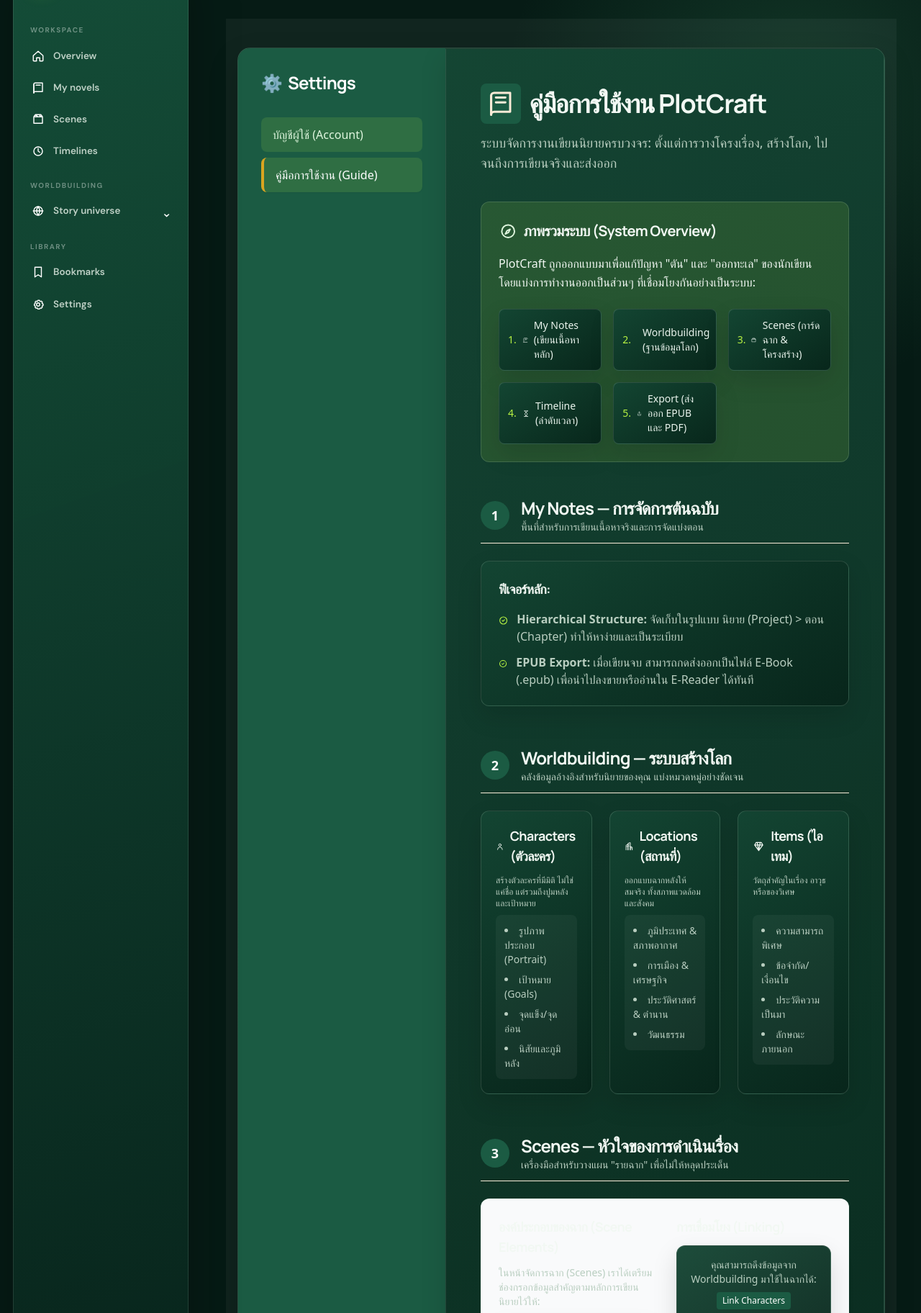
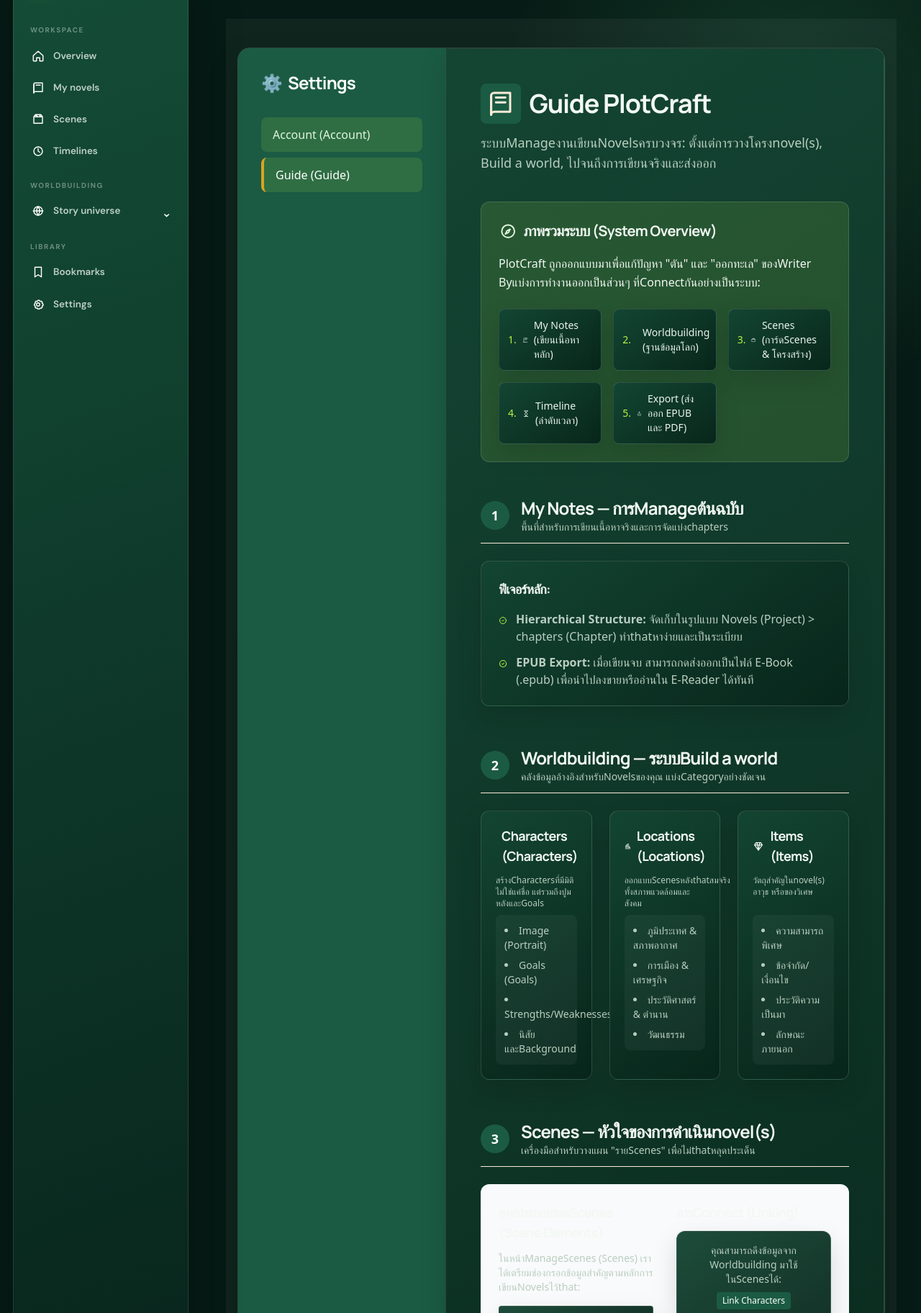
Before and after one commit to maythiya/plotcraft, a Django app: page /quickguide/ in a window 1280 px wide. Shown: the part 88-1912 px from the top of the page at 72% size. Run offline with Django 5.2, Linux system fonts and the light colour scheme; some libraries are stand-ins or nearby versions.

Commit message:
feat(i18n): translate interface copy to English

```diff
--- a/plotcraft/templates/Quickguide.html
+++ b/plotcraft/templates/Quickguide.html
@@ -16,12 +16,12 @@
         <ul class="space-y-2">
            <li>
                <a href="{% url 'plotcraft:profile' %}" class="block px-4 py-3 text-[#FAEBD7]/70 hover:bg-[#FAEBD7]/5 hover:text-white rounded-lg transition">
-                   บัญชีผู้ใช้ (Account)
+                   Account (Account)
                </a>
            </li>
            <li>
                <a href="{% url 'plotcraft:quickguide' %}" class="block px-4 py-3 bg-[#FAEBD7]/10 text-white rounded-lg font-medium border-l-4 border-[#DAA520] shadow-sm">
-                   คู่มือการใช้งาน (Guide)
+                   Guide (Guide)
                </a>
            </li>
         </ul>
@@ -30,7 +30,7 @@
       <div class="mt-8 pt-8 border-t border-[#FAEBD7]/10 space-y-4">
                         <a href="{% url 'plotcraft:landing' %}" class="flex items-center gap-2 text-[#FAEBD7]/70 hover:text-white transition px-4">
               <svg class="w-5 h-5" fill="none" stroke="currentColor" viewBox="0 0 24 24"><path stroke-linecap="round" stroke-linejoin="round" stroke-width="2" d="M17 16l4-4m0 0l-4-4m4 4H7m6 4v1a3 3 0 01-3 3H6a3 3 0 01-3-3V7a3 3 0 013-3h4a3 3 0 013 3v1"></path></svg>
-              ออกจากระบบ
+              Log out
           </a>
       </div>
     </div>
@@ -41,10 +41,10 @@
         <div class="mb-10">
             <h1 class="text-4xl font-bold text-[#2F4F4F] mb-3 flex items-center gap-3">
                 <span class="bg-[#2F4F4F] text-[#FAEBD7] p-2 rounded-lg"><svg aria-hidden="true" class="pc-icon" viewBox="0 0 24 24"><path d="M4 5.5A2.5 2.5 0 0 1 6.5 3H20v16H6.5A2.5 2.5 0 0 0 4 21.5z"/><path d="M4 5.5V21.5M8 7h8M8 11h8"/></svg></span>
-                คู่มือการใช้งาน PlotCraft
+                Guide PlotCraft
             </h1>
             <p class="text-gray-500 text-lg">
-                ระบบจัดการงานเขียนนิยายครบวงจร: ตั้งแต่การวางโครงเรื่อง, สร้างโลก, ไปจนถึงการเขียนจริงและส่งออก
+                ระบบManageงานเขียนNovelsครบวงจร: ตั้งแต่การวางโครงnovel(s), Build a world, ไปจนถึงการเขียนจริงและส่งออก
             </p>
         </div>
 
@@ -54,7 +54,7 @@
                 <h2 class="text-xl font-bold text-[#2F4F4F]">ภาพรวมระบบ (System Overview)</h2>
             </div>
             <p class="text-gray-700 mb-6 leading-relaxed">
-                PlotCraft ถูกออกแบบมาเพื่อแก้ปัญหา "ตัน" และ "ออกทะเล" ของนักเขียน โดยแบ่งการทำงานออกเป็นส่วนๆ ที่เชื่อมโยงกันอย่างเป็นระบบ:
+                PlotCraft ถูกออกแบบมาเพื่อแก้ปัญหา "ตัน" และ "ออกทะเล" ของWriter Byแบ่งการทำงานออกเป็นส่วนๆ ที่Connectกันอย่างเป็นระบบ:
             </p>
             <div class="grid grid-cols-1 md:grid-cols-2 lg:grid-cols-3 gap-4 text-sm font-medium text-[#2F4F4F]">
                 <div class="flex items-center gap-2 bg-white p-3 rounded-lg border border-[#2F4F4F]/10 shadow-sm">
@@ -64,7 +64,7 @@
                     <span class="text-[#DAA520]">2.</span> <svg aria-hidden="true" class="pc-icon" viewBox="0 0 24 24"><circle cx="12" cy="12" r="9"/><path d="M3 12h18M12 3a14 14 0 0 1 0 18M12 3a14 14 0 0 0 0 18"/></svg> Worldbuilding (ฐานข้อมูลโลก)
                 </div>
                 <div class="flex items-center gap-2 bg-white p-3 rounded-lg border border-[#2F4F4F]/10 shadow-sm">
-                    <span class="text-[#DAA520]">3.</span> <svg aria-hidden="true" class="pc-icon" viewBox="0 0 24 24"><path d="M4 7h16v12H4zM4 7l3-4h10l3 4M8 3l3 4M14 3l3 4"/></svg> Scenes (การ์ดฉาก & โครงสร้าง)
+                    <span class="text-[#DAA520]">3.</span> <svg aria-hidden="true" class="pc-icon" viewBox="0 0 24 24"><path d="M4 7h16v12H4zM4 7l3-4h10l3 4M8 3l3 4M14 3l3 4"/></svg> Scenes (การ์ดScenes & โครงสร้าง)
                 </div>
                 <div class="flex items-center gap-2 bg-white p-3 rounded-lg border border-[#2F4F4F]/10 shadow-sm">
                     <span class="text-[#DAA520]">4.</span> <svg aria-hidden="true" class="pc-icon" viewBox="0 0 24 24"><path d="M6 3h12M6 21h12M8 3c0 5 8 5 8 10s-8 5-8 8M16 3c0 5-8 5-8 10s8 5 8 8"/></svg> Timeline (ลำดับเวลา)
@@ -79,8 +79,8 @@
             <div class="flex items-center gap-4 mb-6 border-b border-[#FAEBD7] pb-3">
                 <div class="w-10 h-10 rounded-full bg-[#2F4F4F] flex items-center justify-center text-white font-bold text-lg">1</div>
                 <div>
-                    <h2 class="text-2xl font-bold text-[#2F4F4F]">My Notes — การจัดการต้นฉบับ</h2>
-                    <p class="text-sm text-gray-500">พื้นที่สำหรับการเขียนเนื้อหาจริงและการจัดแบ่งตอน</p>
+                    <h2 class="text-2xl font-bold text-[#2F4F4F]">My Notes — การManageต้นฉบับ</h2>
+                    <p class="text-sm text-gray-500">พื้นที่สำหรับการเขียนเนื้อหาจริงและการจัดแบ่งchapters</p>
                 </div>
             </div>
 
@@ -89,7 +89,7 @@
                 <ul class="space-y-3 text-gray-600">
                     <li class="flex items-start gap-3">
                         <svg class="w-5 h-5 text-[#DAA520] mt-1" fill="none" stroke="currentColor" viewBox="0 0 24 24"><path stroke-linecap="round" stroke-linejoin="round" stroke-width="2" d="M9 12l2 2 4-4m6 2a9 9 0 11-18 0 9 9 0 0118 0z"></path></svg>
-                        <span><strong>Hierarchical Structure:</strong> จัดเก็บในรูปแบบ นิยาย (Project) > ตอน (Chapter) ทำให้หาง่ายและเป็นระเบียบ</span>
+                        <span><strong>Hierarchical Structure:</strong> จัดเก็บในรูปแบบ Novels (Project) > chapters (Chapter) ทำthatหาง่ายและเป็นระเบียบ</span>
                     </li>
                     <li class="flex items-start gap-3">
                         <svg class="w-5 h-5 text-[#DAA520] mt-1" fill="none" stroke="currentColor" viewBox="0 0 24 24"><path stroke-linecap="round" stroke-linejoin="round" stroke-width="2" d="M9 12l2 2 4-4m6 2a9 9 0 11-18 0 9 9 0 0118 0z"></path></svg>
@@ -103,30 +103,30 @@
             <div class="flex items-center gap-4 mb-6 border-b border-[#FAEBD7] pb-3">
                 <div class="w-10 h-10 rounded-full bg-[#2F4F4F] flex items-center justify-center text-white font-bold text-lg">2</div>
                 <div>
-                    <h2 class="text-2xl font-bold text-[#2F4F4F]">Worldbuilding — ระบบสร้างโลก</h2>
-                    <p class="text-sm text-gray-500">คลังข้อมูลอ้างอิงสำหรับนิยายของคุณ แบ่งหมวดหมู่อย่างชัดเจน</p>
+                    <h2 class="text-2xl font-bold text-[#2F4F4F]">Worldbuilding — ระบบBuild a world</h2>
+                    <p class="text-sm text-gray-500">คลังข้อมูลอ้างอิงสำหรับNovelsของคุณ แบ่งCategoryอย่างชัดเจน</p>
                 </div>
             </div>
 
             <div class="grid grid-cols-1 lg:grid-cols-3 gap-6">
                 <div class="bg-white border border-[#2F4F4F]/10 rounded-xl p-5 shadow-sm hover:shadow-md transition group">
                     <h3 class="text-lg font-bold text-[#2F4F4F] mb-3 flex items-center gap-2 group-hover:text-[#DAA520] transition">
-                        <svg aria-hidden="true" class="pc-icon" viewBox="0 0 24 24"><circle cx="12" cy="8" r="3.5"/><path d="M5 21a7 7 0 0 1 14 0"/></svg> Characters (ตัวละคร)
+                        <svg aria-hidden="true" class="pc-icon" viewBox="0 0 24 24"><circle cx="12" cy="8" r="3.5"/><path d="M5 21a7 7 0 0 1 14 0"/></svg> Characters (Characters)
                     </h3>
-                    <p class="text-xs text-gray-500 mb-4 h-10">สร้างตัวละครที่มีมิติ ไม่ใช่แค่ชื่อ แต่รวมถึงปูมหลังและเป้าหมาย</p>
+                    <p class="text-xs text-gray-500 mb-4 h-10">สร้างCharactersที่มีมิติ ไม่ใช่แค่ชื่อ แต่รวมถึงปูมหลังและGoals</p>
                     <ul class="text-sm text-gray-600 space-y-2 list-disc list-inside bg-gray-50 p-3 rounded-lg">
-                        <li>รูปภาพประกอบ (Portrait)</li>
-                        <li>เป้าหมาย (Goals)</li>
-                        <li>จุดแข็ง/จุดอ่อน</li>
-                        <li>นิสัยและภูมิหลัง</li>
+                        <li>Image (Portrait)</li>
+                        <li>Goals (Goals)</li>
+                        <li>Strengths/Weaknesses</li>
+                        <li>นิสัยและBackground</li>
                     </ul>
                 </div>
 
                 <div class="bg-white border border-[#2F4F4F]/10 rounded-xl p-5 shadow-sm hover:shadow-md transition group">
                     <h3 class="text-lg font-bold text-[#2F4F4F] mb-3 flex items-center gap-2 group-hover:text-[#DAA520] transition">
-                        <svg aria-hidden="true" class="pc-icon" viewBox="0 0 24 24"><path d="M4 21V9l5-3v15M9 21V4l6-2v19M15 21v-9l5 2v7M6 12h1M11 7h1M11 11h1M17 16h1"/></svg> Locations (สถานที่)
+                        <svg aria-hidden="true" class="pc-icon" viewBox="0 0 24 24"><path d="M4 21V9l5-3v15M9 21V4l6-2v19M15 21v-9l5 2v7M6 12h1M11 7h1M11 11h1M17 16h1"/></svg> Locations (Locations)
                     </h3>
-                    <p class="text-xs text-gray-500 mb-4 h-10">ออกแบบฉากหลังให้สมจริง ทั้งสภาพแวดล้อมและสังคม</p>
+                    <p class="text-xs text-gray-500 mb-4 h-10">ออกแบบScenesหลังthatสมจริง ทั้งสภาพแวดล้อมและสังคม</p>
                     <ul class="text-sm text-gray-600 space-y-2 list-disc list-inside bg-gray-50 p-3 rounded-lg">
                         <li>ภูมิประเทศ & สภาพอากาศ</li>
                         <li>การเมือง & เศรษฐกิจ</li>
@@ -137,9 +137,9 @@
 
                 <div class="bg-white border border-[#2F4F4F]/10 rounded-xl p-5 shadow-sm hover:shadow-md transition group">
                     <h3 class="text-lg font-bold text-[#2F4F4F] mb-3 flex items-center gap-2 group-hover:text-[#DAA520] transition">
-                        <svg aria-hidden="true" class="pc-icon" viewBox="0 0 24 24"><path d="m4 9 3-5h10l3 5-8 11zM4 9h16M9 4l3 16 3-16"/></svg> Items (ไอเทม)
+                        <svg aria-hidden="true" class="pc-icon" viewBox="0 0 24 24"><path d="m4 9 3-5h10l3 5-8 11zM4 9h16M9 4l3 16 3-16"/></svg> Items (Items)
                     </h3>
-                    <p class="text-xs text-gray-500 mb-4 h-10">วัตถุสำคัญในเรื่อง อาวุธ หรือของวิเศษ</p>
+                    <p class="text-xs text-gray-500 mb-4 h-10">วัตถุสำคัญในnovel(s) อาวุธ หรือของวิเศษ</p>
                     <ul class="text-sm text-gray-600 space-y-2 list-disc list-inside bg-gray-50 p-3 rounded-lg">
                         <li>ความสามารถพิเศษ</li>
                         <li>ข้อจำกัด/เงื่อนไข</li>
@@ -154,20 +154,20 @@
             <div class="flex items-center gap-4 mb-6 border-b border-[#FAEBD7] pb-3">
                 <div class="w-10 h-10 rounded-full bg-[#2F4F4F] flex items-center justify-center text-white font-bold text-lg">3</div>
                 <div>
-                    <h2 class="text-2xl font-bold text-[#2F4F4F]">Scenes — หัวใจของการดำเนินเรื่อง</h2>
-                    <p class="text-sm text-gray-500">เครื่องมือสำหรับวางแผน "รายฉาก" เพื่อไม่ให้หลุดประเด็น</p>
+                    <h2 class="text-2xl font-bold text-[#2F4F4F]">Scenes — หัวใจของการดำเนินnovel(s)</h2>
+                    <p class="text-sm text-gray-500">เครื่องมือสำหรับวางแผน "รายScenes" เพื่อไม่thatหลุดประเด็น</p>
                 </div>
             </div>
 
             <div class="bg-[#F9FAFB] rounded-xl p-6 border border-gray-200">
                 <div class="grid grid-cols-1 md:grid-cols-2 gap-8">
                     <div>
-                        <h3 class="font-bold text-[#2F4F4F] mb-3 text-lg">องค์ประกอบของฉาก (Scene Elements)</h3>
-                        <p class="text-gray-600 text-sm mb-4">ในหน้าจัดการฉาก (Scenes) เราได้เตรียมช่องกรอกข้อมูลสำคัญตามหลักการเขียนนิยายไว้ให้:</p>
+                        <h3 class="font-bold text-[#2F4F4F] mb-3 text-lg">องค์ประกอบของScenes (Scene Elements)</h3>
+                        <p class="text-gray-600 text-sm mb-4">ในหน้าManageScenes (Scenes) เราได้เตรียมช่องกรอกข้อมูลสำคัญตามหลักการเขียนNovelsไว้that:</p>
                         <ul class="space-y-3">
                             <li class="flex items-center gap-3 bg-white p-2 rounded border border-gray-100 shadow-sm">
                                 <span class="bg-blue-100 text-blue-800 text-xs font-bold px-2 py-1 rounded">Goal</span>
-                                <span class="text-sm text-gray-700">เป้าหมายของตัวละครในฉากนี้คืออะไร?</span>
+                                <span class="text-sm text-gray-700">GoalsของCharactersในScenesนี้คืออะไร?</span>
                             </li>
                             <li class="flex items-center gap-3 bg-white p-2 rounded border border-gray-100 shadow-sm">
                                 <span class="bg-red-100 text-red-800 text-xs font-bold px-2 py-1 rounded">Conflict</span>
@@ -175,14 +175,14 @@
                             </li>
                             <li class="flex items-center gap-3 bg-white p-2 rounded border border-gray-100 shadow-sm">
                                 <span class="bg-green-100 text-green-800 text-xs font-bold px-2 py-1 rounded">Outcome</span>
-                                <span class="text-sm text-gray-700">ผลลัพธ์ (ชนะ/แพ้) และส่งผลอย่างไรต่อฉากหน้า?</span>
+                                <span class="text-sm text-gray-700">ผลลัพธ์ (ชนะ/แพ้) และส่งผลอย่างไรต่อScenesหน้า?</span>
                             </li>
                         </ul>
                     </div>
                     <div>
-                        <h3 class="font-bold text-[#2F4F4F] mb-3 text-lg">การเชื่อมโยง (Linking)</h3>
+                        <h3 class="font-bold text-[#2F4F4F] mb-3 text-lg">การConnect (Linking)</h3>
                         <div class="bg-white p-4 rounded-xl border border-dashed border-[#DAA520] text-center">
-                            <p class="text-gray-600 text-sm mb-2">คุณสามารถดึงข้อมูลจาก Worldbuilding มาใช้ในฉากได้:</p>
+                            <p class="text-gray-600 text-sm mb-2">คุณสามารถดึงข้อมูลจาก Worldbuilding มาใช้ในScenesได้:</p>
                             <div class="flex flex-wrap justify-center gap-2 mt-2">
                                 <span class="text-xs bg-[#2F4F4F] text-white px-2 py-1 rounded">Link Characters</span>
                                 <span class="text-xs bg-[#2F4F4F] text-white px-2 py-1 rounded">Link Location</span>
@@ -204,7 +204,7 @@
                 </div>
             </div>
             <p class="text-gray-600 mb-4">
-                สร้าง Event เหตุการณ์สำคัญ และจัดเรียงตามลำดับเวลา สามารถเชื่อมโยง Event เข้ากับ Scene ที่เกี่ยวข้องได้ เพื่อดูว่า "เหตุการณ์นี้ เกิดขึ้นในฉากไหนของนิยาย"
+                สร้าง Event เหตุการณ์สำคัญ และจัดเรียงตามลำดับเวลา สามารถConnect Event เข้ากับ Scene ที่เกี่ยวข้องได้ เพื่อดูว่า "เหตุการณ์นี้ เกิดขึ้นในScenesไหนของNovels"
             </p>
         </section>
 
@@ -220,13 +220,13 @@
                 <div class="p-5 rounded-xl bg-white border border-gray-100 shadow-sm">
                     <h3 class="text-[#DAA520] font-bold mb-2">Backend & Database</h3>
                     <p class="text-gray-600 text-sm">
-                        ขับเคลื่อนด้วย <strong>Django Framework (Python)</strong> ที่มีความปลอดภัยสูง และใช้ฐานข้อมูล <strong>MySQL</strong> รองรับการเชื่อมโยงข้อมูลที่ซับซ้อน
+                        ขับเคลื่อนด้วย <strong>Django Framework (Python)</strong> ที่มีความปลอดภัยสูง และใช้ฐานข้อมูล <strong>MySQL</strong> รองรับการConnectข้อมูลที่ซับซ้อน
                     </p>
                 </div>
                 <div class="p-5 rounded-xl bg-white border border-gray-100 shadow-sm">
                     <h3 class="text-[#DAA520] font-bold mb-2">Frontend</h3>
                     <p class="text-gray-600 text-sm">
-                        ใช้ <strong>HTML5</strong> ร่วมกับ <strong>Tailwind CSS</strong> เพื่อความสวยงาม และเสริมด้วย <strong>Alpine.js</strong> เพื่อการตอบสนองที่ลื่นไหลโดยไม่ต้องรีโหลดหน้า
+                        ใช้ <strong>HTML5</strong> ร่วมกับ <strong>Tailwind CSS</strong> เพื่อความสวยงาม และเสริมด้วย <strong>Alpine.js</strong> เพื่อการตอบสนองที่ลื่นไหลByไม่ต้องรีโหลดหน้า
                     </p>
                 </div>
             </div>
```
